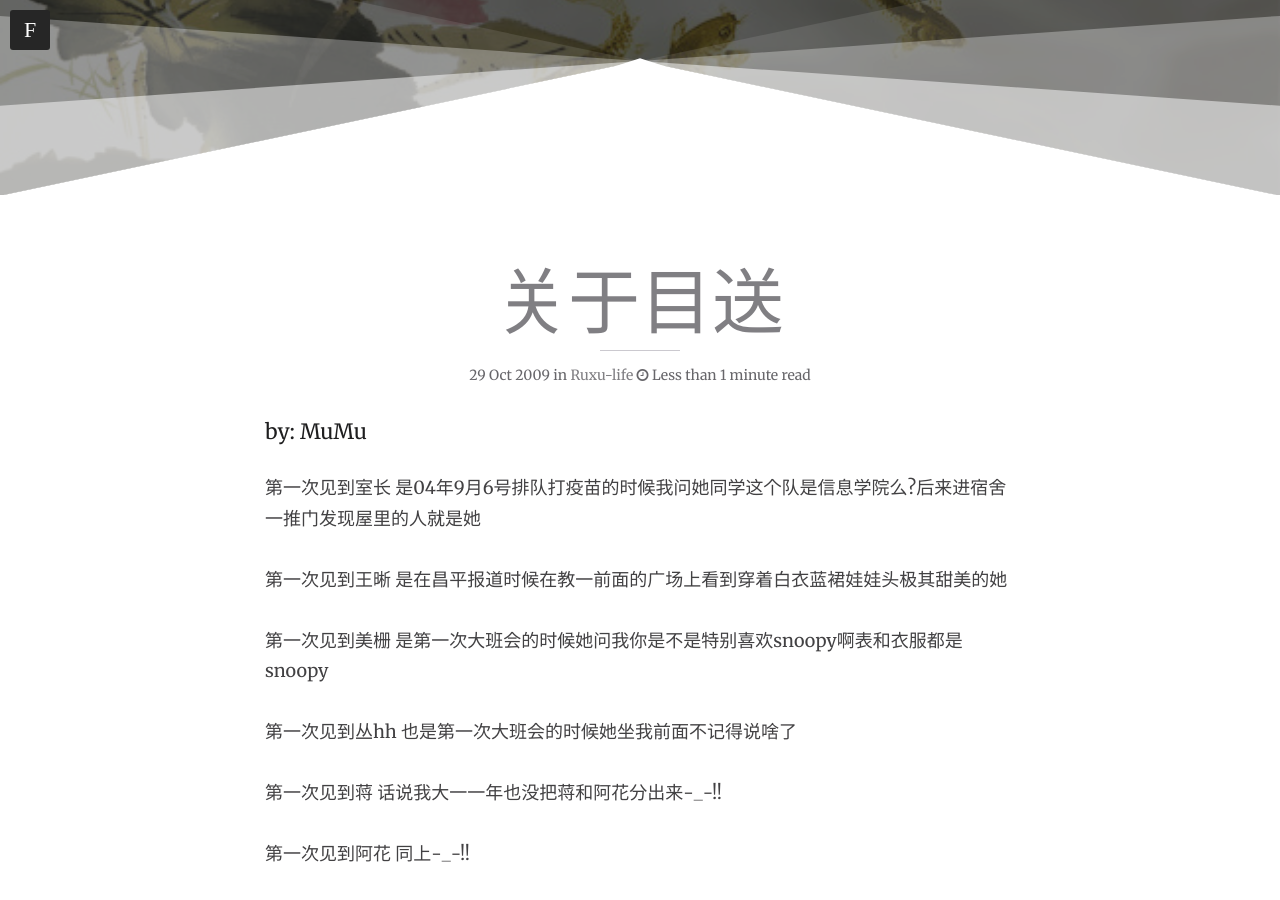
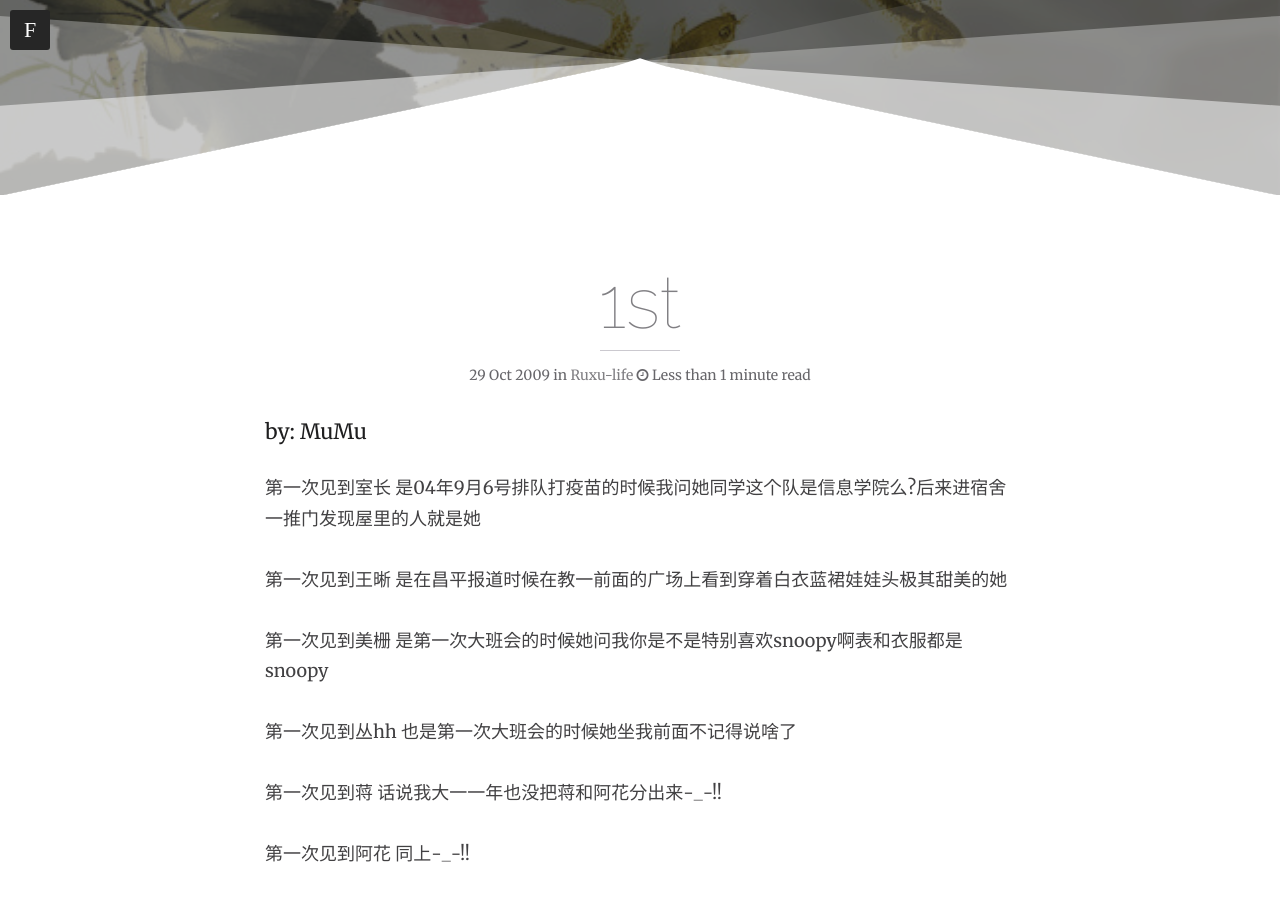
Before and after one commit to ruixinxu/ruxubooks.com, a Jekyll site: the page built from _posts/2008-10-29-1st.markdown, in a window 1280 px wide and 900 px high, scrolled down 345 px. Built offline with Jekyll 4.4.1, drawn with Linux system fonts in a browser that asks for light colours; nearby versions of some CDN libraries; comment, search, counter and statistics services are not loaded.

Commit message:
update title

```diff
--- a/_posts/2008-10-29-1st.markdown
+++ b/_posts/2008-10-29-1st.markdown
@@ -1,7 +1,7 @@
 ---
 layout: post
 type: blog
-title:  "关于目送"
+title:  "1st"
 date:   2009-10-29 12:47:18
 categories: ruxu-life
 tags: [ruxu-life]
```
